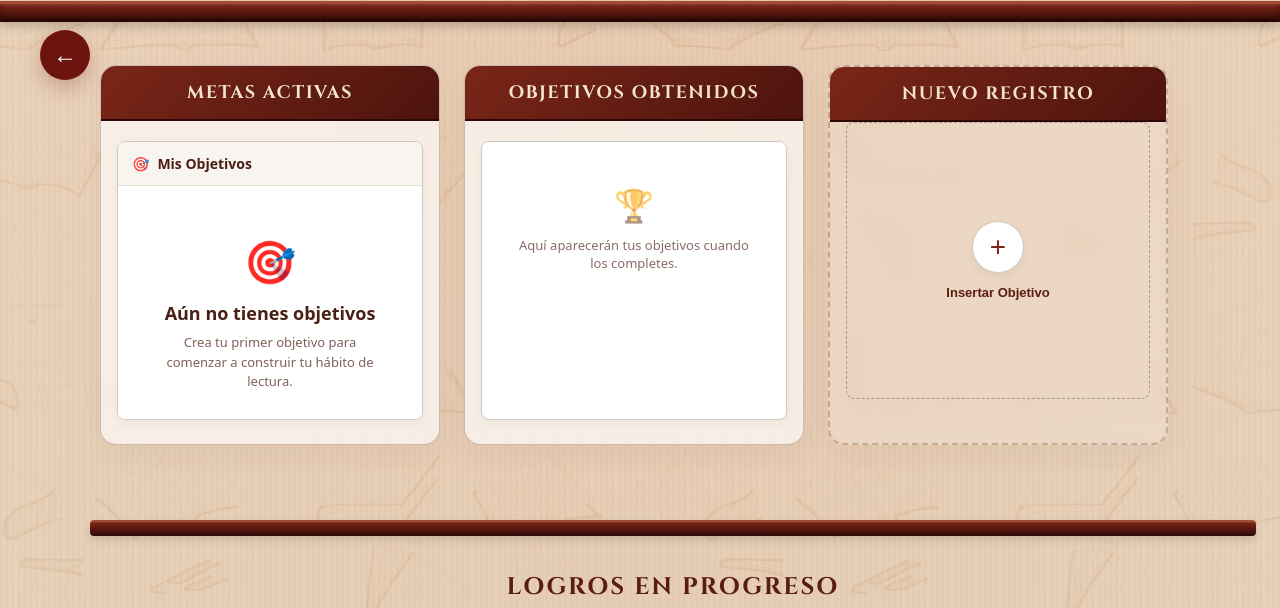
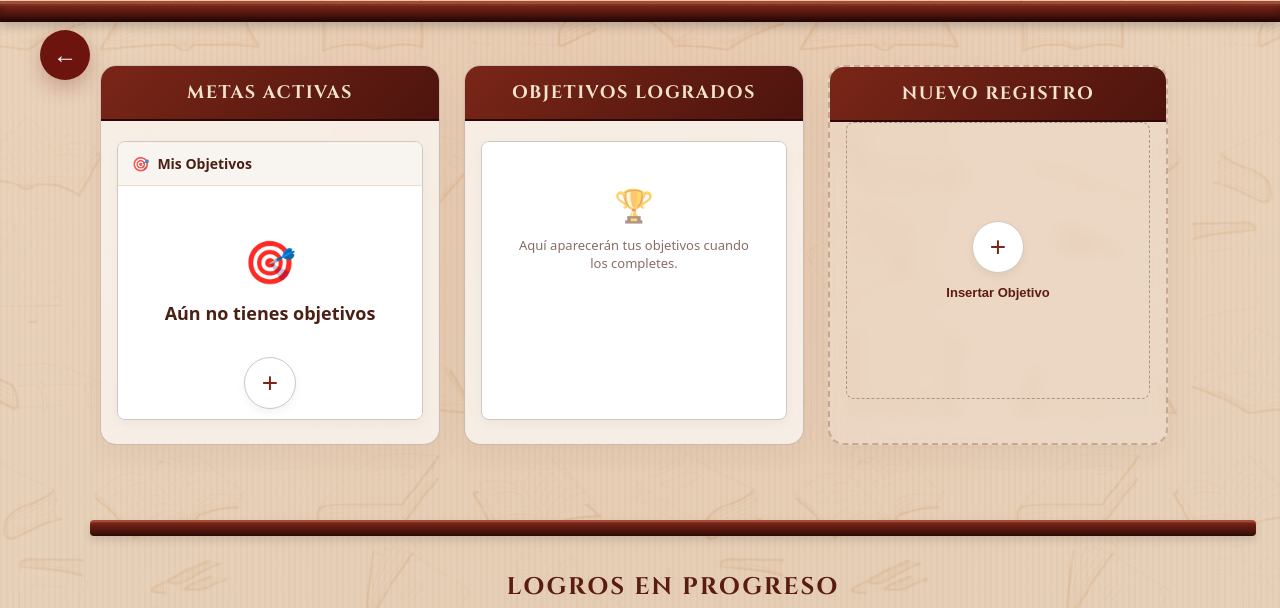
Before and after one commit to angelferrer200444-oss/Book-Wellness, a Flask app: page /objetivo in a window 1280 px wide. Shown: the part 104-712 px from the top of the page. Run offline with Flask 3, Linux system fonts and the light colour scheme; data that the repository does not hold is empty.

Commit message:
Refactor objectives section in objetivos.html

```diff
--- a/templates/Ob_Logros/objetivos.html
+++ b/templates/Ob_Logros/objetivos.html
@@ -1,7 +1,7 @@
 <div class="info-cards horizontal-scroll-container" id="main-goals-container">
 
     <!-- =====================================================
-         OBJETIVOS ACTIVOS
+        OBJETIVOS ACTIVOS
     ====================================================== -->
 
     <div
@@ -15,13 +15,8 @@
         <div class="db-diagram-box">
 
             <div class="diagram-header">
-
-                <span class="db-icon">
-                    🎯
-                </span>
-
+                <span class="db-icon">🎯</span>
                 Mis Objetivos
-
             </div>
 
             <div class="diagram-body">
@@ -34,11 +29,6 @@
 
                     <div class="empty-goals-title">
                         Aún no tienes objetivos
-                    </div>
-
-                    <div class="empty-goals-description">
-                        Crea tu primer objetivo para comenzar
-                        a construir tu hábito de lectura.
                     </div>
 
                     <button
@@ -66,6 +56,7 @@
 
 
 
+
     <!-- =====================================================
          OBJETIVOS COMPLETADOS
     ====================================================== -->
@@ -73,7 +64,7 @@
     <div class="card card-container-design">
 
         <div class="card-header-brown">
-            Objetivos Obtenidos
+            Objetivos Logrados
         </div>
 
         <div class="db-diagram-box">
```
